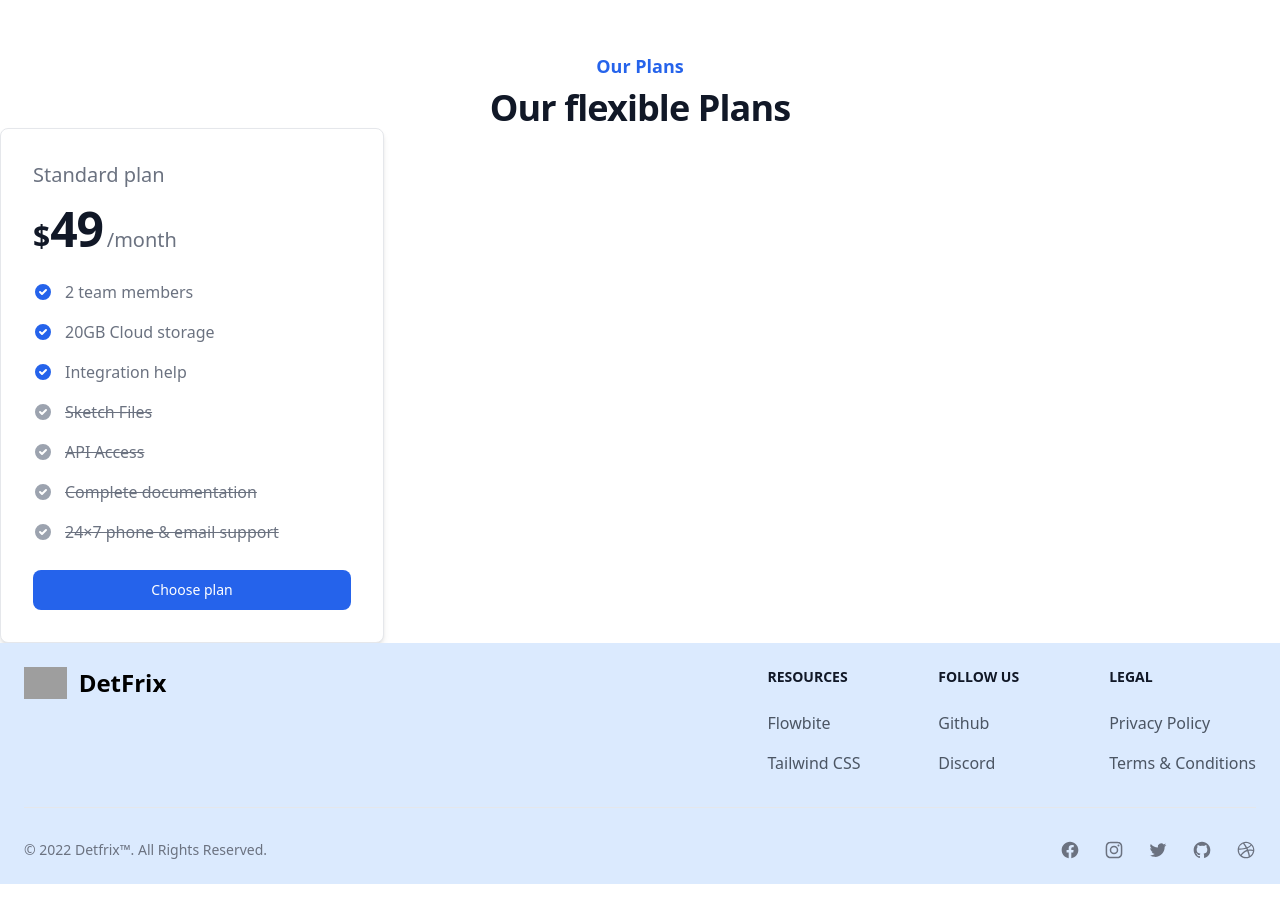
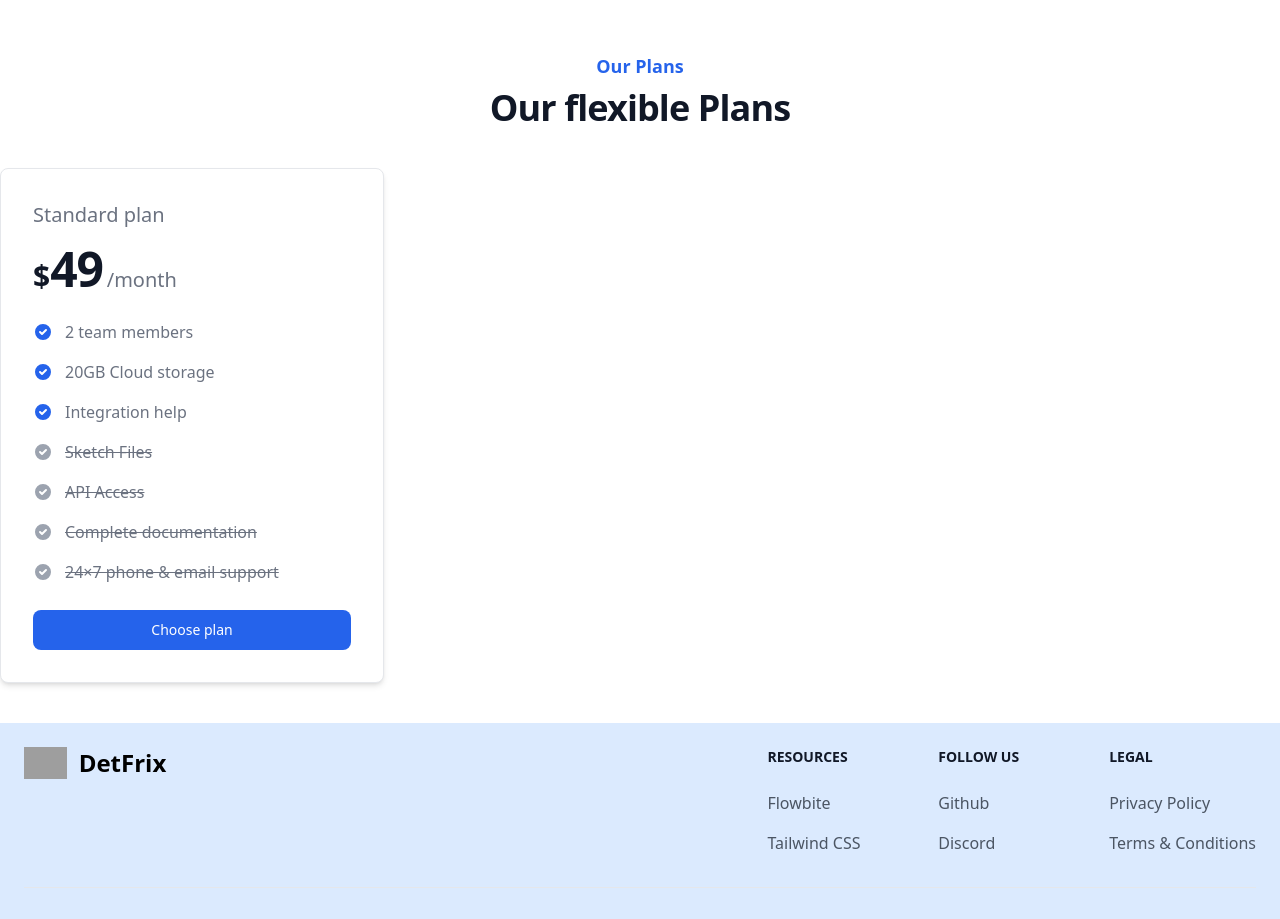
Before and after one commit to Elishaokon13/detfrix, a React (Create React App) app: page / in a window 1280 px wide. Shown: the part 1222-2141 px from the top of the page. Before the commit the page ends 2106 px from the top, so only its background shows below. Built offline with nearby package versions, Linux system fonts and the light colour scheme; grey boxes are pictures that could not be loaded.

Commit message:
margin top & buttom

```diff
--- a/src/components/Plan.jsx
+++ b/src/components/Plan.jsx
@@ -10,7 +10,7 @@
           </p>
 
         </div>
-    <div class="p-4 w-full max-w-sm bg-white rounded-lg border shadow-md sm:p-8 dark:bg-gray-800 dark:border-gray-700">
+    <div class="p-4 mt-10 mb-10 w-full max-w-sm bg-white rounded-lg border shadow-md sm:p-8 dark:bg-gray-800 dark:border-gray-700">
         <h5 class="mb-4 text-xl font-medium text-gray-500 dark:text-gray-400">Standard plan</h5>
         <div class="flex items-baseline text-gray-900 dark:text-white">
             <span class="text-3xl font-semibold">$</span>
```
